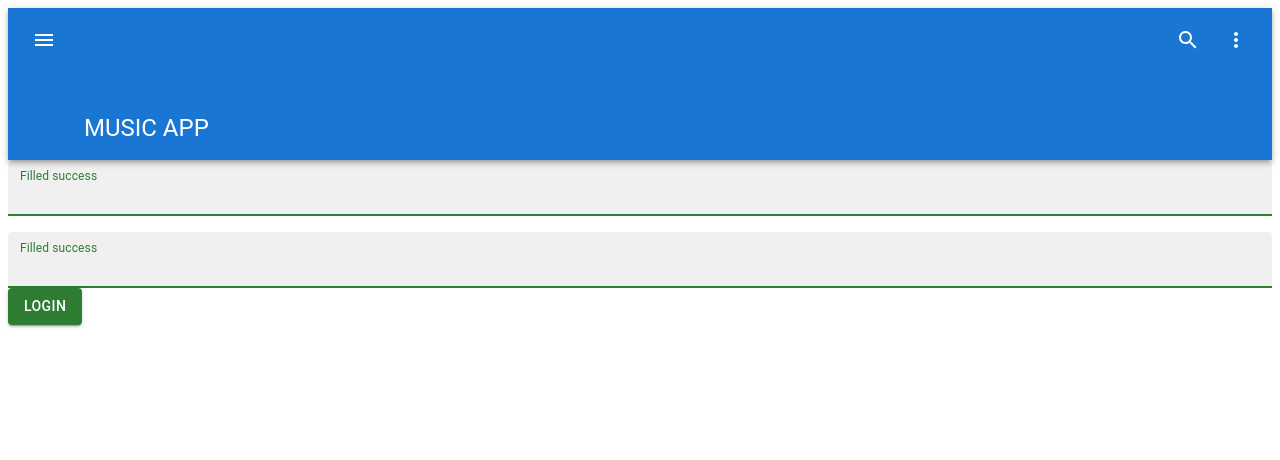
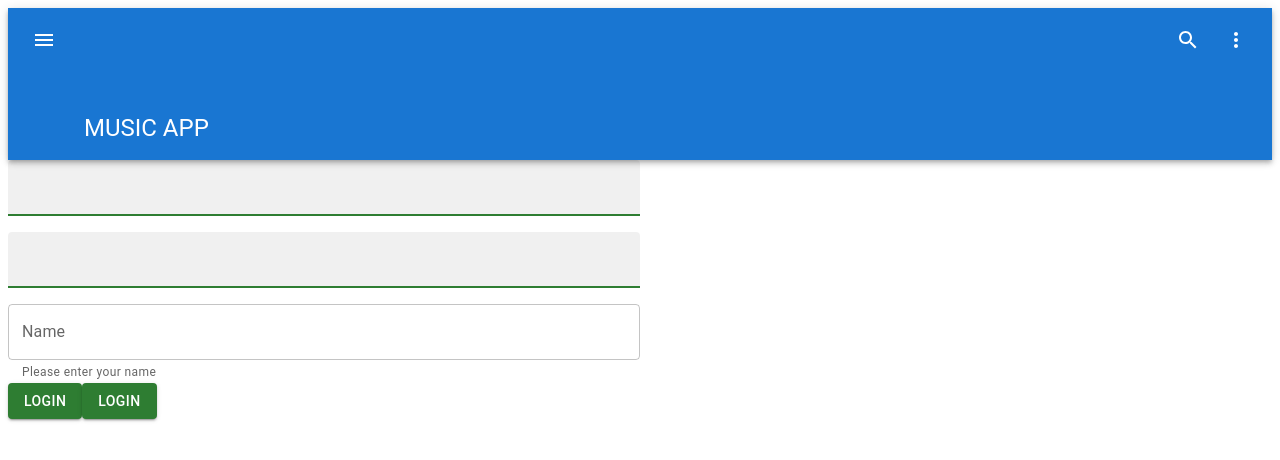
Before and after one commit to jfranco3/music_app1, a React (Create React App) app: page / in a window 1280 px wide. Shown: the top 460 px of the page. Built offline with nearby package versions, Linux system fonts and the light colour scheme.

Commit message:
added node

```diff
--- a/src/App.js
+++ b/src/App.js
@@ -60,22 +60,32 @@ export default function ProminentAppBar() {
         </AppBar>
       </Box>
 
-      <Stack spacing={2}>
+      <Stack spacing={2} sx={{ width: "100 px" }}>
         <TextField
           className="login-text"
-          label="Filled success"
           variant="filled"
           color="success"
           focused
+          sx={{ width: "50%" }}
         />
         <TextField
           className="login-text"
-          label="Filled success"
           variant="filled"
           color="success"
           focused
+          sx={{ width: "50%" }}
+        />
+        <TextField
+          helperText="Please enter your name"
+          id="demo-helper-text-misaligned"
+          label="Name"
+          sx={{ width: "50%" }}
         />
       </Stack>
+
+      <Button variant="contained" color="success">
+        LOGIN
+      </Button>
 
       <Button variant="contained" color="success">
         LOGIN
```
